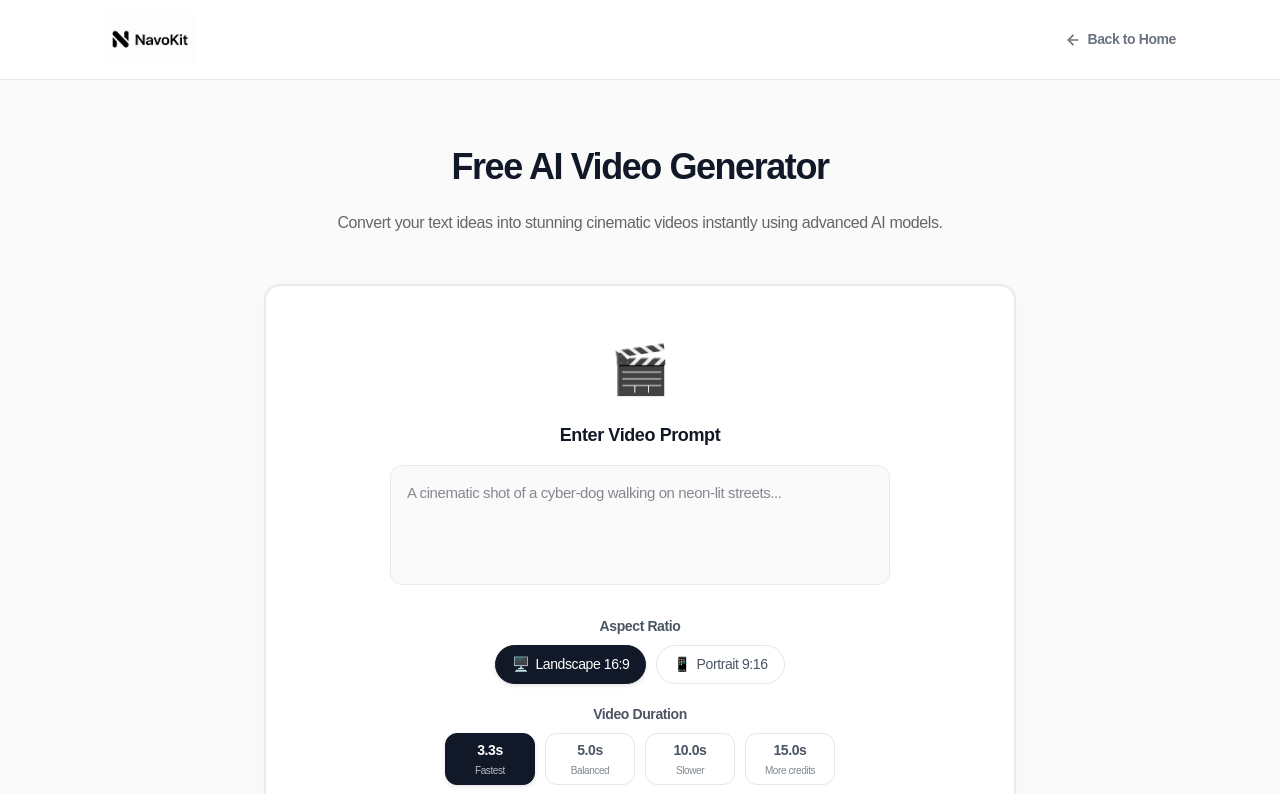
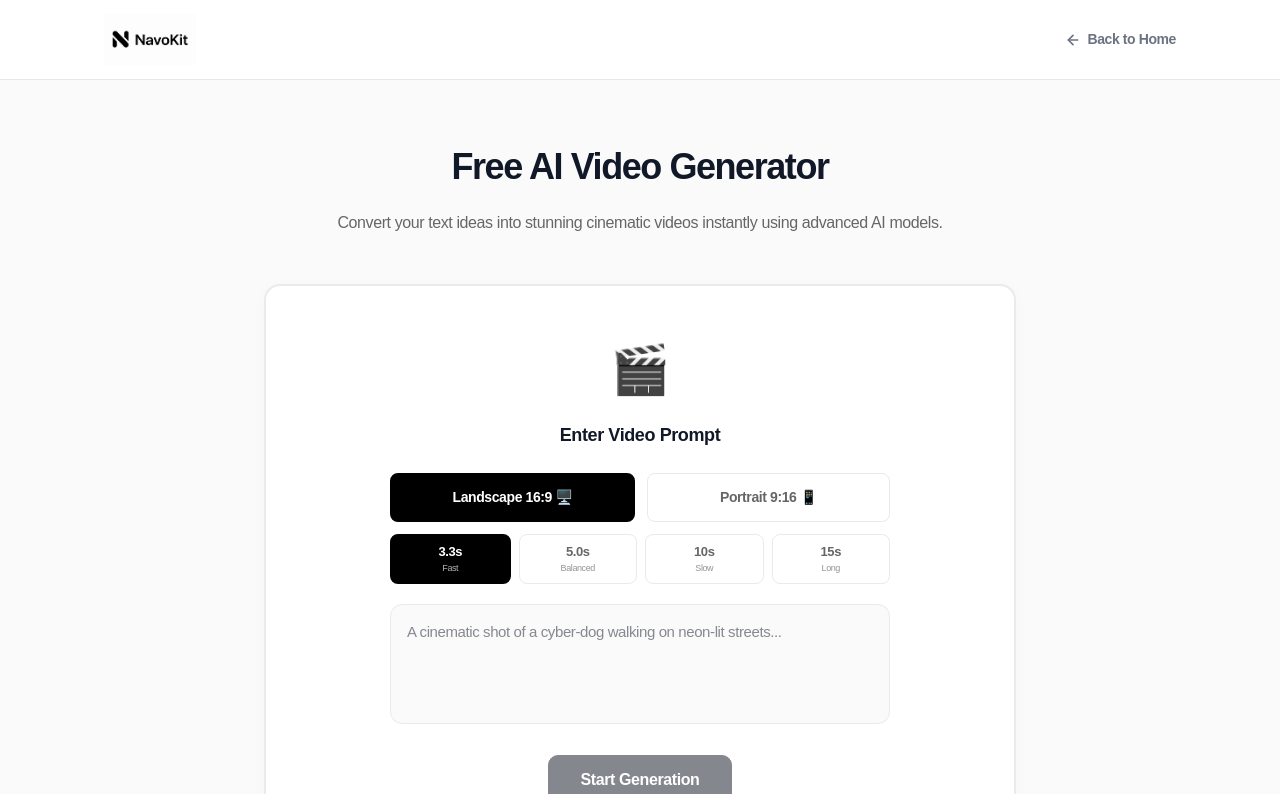
Before and after one commit to Blackdcp/navokit, a Next.js app: page /en/tools/free-ai-video-generator in a window 1280 px wide. Shown: the top 794 px of the page. Built offline with nearby package versions, Linux system fonts and the light colour scheme.

Commit message:
style: match video generation UI controls with other products

```diff
--- a/src/app/[lang]/tools/free-ai-video-generator/ClientPage.tsx
+++ b/src/app/[lang]/tools/free-ai-video-generator/ClientPage.tsx
@@ -191,8 +191,69 @@ export default function AiVideoClient({ dict, lang }: AiVideoClientProps) {
           {status === "idle" || status === "error" ? (
             <div>
                <div style={{ fontSize: 48, marginBottom: 16 }}>🎬</div>
-               <div style={{ fontSize: 18, fontWeight: 600, color: "#111827", marginBottom: 16 }}>
+               <div style={{ fontSize: 18, fontWeight: 600, color: "#111827", marginBottom: 24 }}>
                  {lang === 'zh' ? '输入视频提示词' : 'Enter Video Prompt'}
+               </div>
+
+               {/* Aspect Ratio Selector */}
+               <div style={{ display: "flex", gap: 12, maxWidth: "500px", margin: "0 auto 12px" }}>
+                 {[
+                   { value: 'landscape', label: lang === 'zh' ? '横屏 16:9 🖥️' : 'Landscape 16:9 🖥️' },
+                   { value: 'portrait', label: lang === 'zh' ? '竖屏 9:16 📱' : 'Portrait 9:16 📱' },
+                 ].map(item => (
+                   <button
+                     key={item.value}
+                     onClick={() => setAspectRatio(item.value as 'landscape' | 'portrait')}
+                     style={{
+                       flex: 1,
+                       padding: "12px 0",
+                       borderRadius: 8,
+                       border: aspectRatio === item.value ? "2px solid #000" : "1px solid #eaeaea",
+                       background: aspectRatio === item.value ? "#000" : "#fff",
+                       color: aspectRatio === item.value ? "#fff" : "#666",
+                       fontWeight: 600,
+                       fontSize: 14,
+                       cursor: "pointer",
+                       transition: "all 0.2s"
+                     }}
+                   >
+                     {item.label}
+                   </button>
+                 ))}
+               </div>
+
+               {/* Duration Selector */}
+               <div style={{ display: "flex", gap: 8, maxWidth: "500px", margin: "0 auto 20px" }}>
+                 {[
+                   { value: 81, label: lang === 'zh' ? '3.3 秒' : '3.3s', desc: lang === 'zh' ? '极速' : 'Fast' },
+                   { value: 121, label: lang === 'zh' ? '5.0 秒' : '5.0s', desc: lang === 'zh' ? '均衡' : 'Balanced' },
+                   { value: 241, label: lang === 'zh' ? '10 秒' : '10s', desc: lang === 'zh' ? '较慢' : 'Slow' },
+                   { value: 361, label: lang === 'zh' ? '15 秒' : '15s', desc: lang === 'zh' ? '长视频' : 'Long' },
+                 ].map(item => (
+                   <button
+                     key={item.value}
+                     onClick={() => setDuration(item.value)}
+                     style={{
+                       flex: 1,
+                       display: "flex",
+                       flexDirection: "column",
+                       alignItems: "center",
+                       justifyContent: "center",
+                       padding: "6px 0",
+                       borderRadius: 8,
+                       border: duration === item.value ? "2px solid #000" : "1px solid #eaeaea",
+                       background: duration === item.value ? "#000" : "#fff",
+                       color: duration === item.value ? "#fff" : "#666",
+                       fontWeight: 600,
+                       fontSize: 13,
+                       cursor: "pointer",
+                       transition: "all 0.2s"
+                     }}
+                   >
+                     <span style={{ fontSize: "13px", fontWeight: 600 }}>{item.label}</span>
+                     <span style={{ fontSize: "9px", opacity: 0.7, marginTop: "1px", fontWeight: 400 }}>{item.desc}</span>
+                   </button>
+                 ))}
                </div>
 
                <textarea
@@ -215,81 +276,6 @@ export default function AiVideoClient({ dict, lang }: AiVideoClientProps) {
                     outline: "none"
                   }}
                />
-
-               {/* Aspect Ratio Selector */}
-               <div style={{ display: "flex", flexDirection: "column", alignItems: "center", marginBottom: "20px" }}>
-                 <div style={{ fontSize: "14px", fontWeight: 600, color: "#4B5563", marginBottom: "8px" }}>
-                   {lang === 'zh' ? '视频比例' : 'Aspect Ratio'}
-                 </div>
-                 <div style={{ display: "flex", gap: "10px" }}>
-                   {[
-                     { value: 'landscape', label: lang === 'zh' ? '横屏 16:9' : 'Landscape 16:9', icon: '🖥️' },
-                     { value: 'portrait', label: lang === 'zh' ? '竖屏 9:16' : 'Portrait 9:16', icon: '📱' },
-                   ].map((item) => (
-                     <button
-                       key={item.value}
-                       onClick={() => setAspectRatio(item.value as 'landscape' | 'portrait')}
-                       style={{
-                         display: "flex",
-                         alignItems: "center",
-                         gap: "6px",
-                         padding: "8px 16px",
-                         borderRadius: "20px",
-                         border: "1px solid",
-                         borderColor: aspectRatio === item.value ? "#111827" : "#E5E7EB",
-                         background: aspectRatio === item.value ? "#111827" : "#FFFFFF",
-                         color: aspectRatio === item.value ? "#FFFFFF" : "#4B5563",
-                         fontSize: "14px",
-                         fontWeight: 500,
-                         cursor: "pointer",
-                         transition: "all 0.2s ease",
-                         boxShadow: aspectRatio === item.value ? "0 2px 4px rgba(0,0,0,0.1)" : "none",
-                       }}
-                     >
-                       <span>{item.icon}</span>
-                       {item.label}
-                     </button>
-                   ))}
-                 </div>
-               </div>
-
-               {/* Duration Selector */}
-               <div style={{ display: "flex", flexDirection: "column", alignItems: "center", marginBottom: "32px" }}>
-                 <div style={{ fontSize: "14px", fontWeight: 600, color: "#4B5563", marginBottom: "8px" }}>
-                   {lang === 'zh' ? '视频时长' : 'Video Duration'}
-                 </div>
-                 <div style={{ display: "flex", gap: "10px", flexWrap: "wrap", justifyContent: "center", maxWidth: "500px" }}>
-                   {[
-                     { value: 81, label: lang === 'zh' ? '3.3 秒' : '3.3s', desc: lang === 'zh' ? '生成极速' : 'Fastest' },
-                     { value: 121, label: lang === 'zh' ? '5.0 秒' : '5.0s', desc: lang === 'zh' ? '效果均衡' : 'Balanced' },
-                     { value: 241, label: lang === 'zh' ? '10.0 秒' : '10.0s', desc: lang === 'zh' ? '渲染较慢' : 'Slower' },
-                     { value: 361, label: lang === 'zh' ? '15.0 秒' : '15.0s', desc: lang === 'zh' ? '消耗额度多' : 'More credits' },
-                   ].map((item) => (
-                     <button
-                       key={item.value}
-                       onClick={() => setDuration(item.value)}
-                       style={{
-                         display: "flex",
-                         flexDirection: "column",
-                         alignItems: "center",
-                         padding: "6px 14px",
-                         borderRadius: "12px",
-                         border: "1px solid",
-                         borderColor: duration === item.value ? "#111827" : "#E5E7EB",
-                         background: duration === item.value ? "#111827" : "#FFFFFF",
-                         color: duration === item.value ? "#FFFFFF" : "#4B5563",
-                         cursor: "pointer",
-                         transition: "all 0.2s ease",
-                         minWidth: "90px",
-                         boxShadow: duration === item.value ? "0 2px 4px rgba(0,0,0,0.1)" : "none",
-                       }}
-                     >
-                       <span style={{ fontSize: "14px", fontWeight: 600 }}>{item.label}</span>
-                       <span style={{ fontSize: "10px", opacity: 0.7, marginTop: "2px" }}>{item.desc}</span>
-                     </button>
-                   ))}
-                 </div>
-               </div>
 
                {errorMsg && (
                  <div style={{ marginBottom: 24, color: "#e00000", fontSize: 14, fontWeight: 500, padding: "8px 16px", background: "#ffeeee", borderRadius: "8px", display: "inline-block" }}>
```
